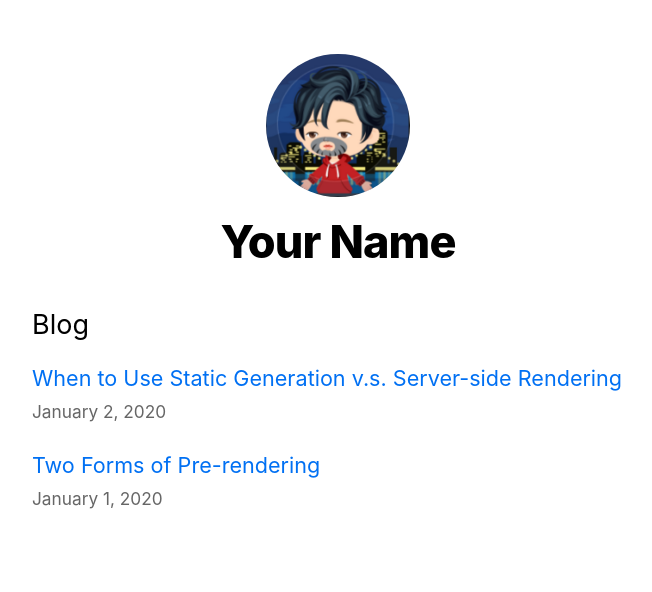
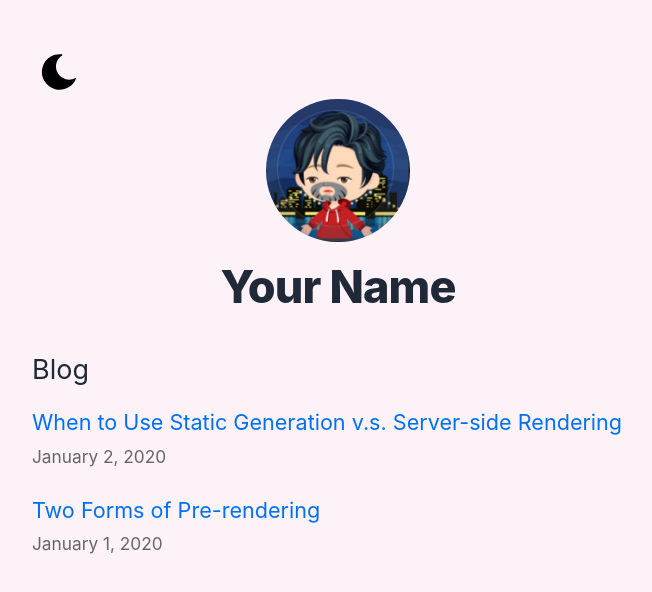
Before and after one commit to luke-hanwook/blog-example, a Next.js app: page / in a window 1280 px wide. Shown: the top 592 px of the page, without its empty margins (302-954 px from the left). Built offline with nearby package versions, Linux system fonts and the light colour scheme.

Commit message:
tailwindcss로 dark 모드 기능 구현

```diff
--- a/components/layout.js
+++ b/components/layout.js
@@ -3,12 +3,41 @@ import Image from "next/image";
 import styles from "./layout.module.css";
 import utilStyles from "../styles/utils.module.css";
 import Link from "next/link";
+import { useEffect, useState } from "react";
 
 const name = "Your Name";
 export const siteTitle = "Next.js Sample Website";
 
 export default function Layout({ children, home }) {
+  const [theme, setTheme] = useState(() =>
+    typeof window !== "undefined"
+      ? localStorage.getItem("theme") === "dark"
+        ? "dark"
+        : "light"
+      : "light",
+  );
+
+  useEffect(() => {
+    if (theme === "dark") {
+      document.querySelector("body").classList.add("dark");
+    } else {
+      document.querySelector("body").classList.remove("dark");
+    }
+  }, [theme]);
+
+  const handleClick = () => {
+    const theme = localStorage.getItem("theme");
+    if (theme === "dark") {
+      localStorage.setItem("theme", "light");
+      setTheme("light");
+    } else {
+      localStorage.setItem("theme", "dark");
+      setTheme("dark");
+    }
+  };
+
   return (
+    <div className="bg-pink-50 dark:bg-gray-800 text-gray-800 dark:text-gray-200 h-screen">
       <div className={styles.container}>
         {/**
          * Head Component
@@ -35,6 +64,13 @@ export default function Layout({ children, home }) {
           <meta name="og:title" content={siteTitle} />
           <meta name="twitter:card" content="summary_large_image" />
         </Head>
+        <button className="w-12 px-2" onClick={handleClick}>
+          {theme === "dark" ? (
+            <img src="/images/light-mode.svg" alt="light" />
+          ) : (
+            <img src="/images/dark-mode.svg" alt="dark" />
+          )}
+        </button>
         <header className={styles.header}>
           {home ? (
             <>
@@ -75,5 +111,6 @@ export default function Layout({ children, home }) {
           </div>
         )}
       </div>
+    </div>
   );
 }
--- a/components/layout.module.css
+++ b/components/layout.module.css
@@ -1,7 +1,7 @@
 .container {
   max-width: 36rem;
-  padding: 0 1rem;
-  margin: 3rem auto 6rem;
+  padding: 3rem 1rem;
+  margin: 0 auto 6rem;
 }
 
 .header {
--- a/tailwind.config.js
+++ b/tailwind.config.js
@@ -1,5 +1,6 @@
 /** @type {import('tailwindcss').Config} */
 module.exports = {
+  darkMode: "class",
   content: [
     "./pages/**/*.{js,ts,jsx,tsx,mdx}",
     "./components/**/*.{js,ts,jsx,tsx,mdx}",
```
Also changed, not shown: public/images/dark-mode.svg (added), public/images/light-mode.svg (added). Lines whose indentation alone changed are shown as unchanged.
